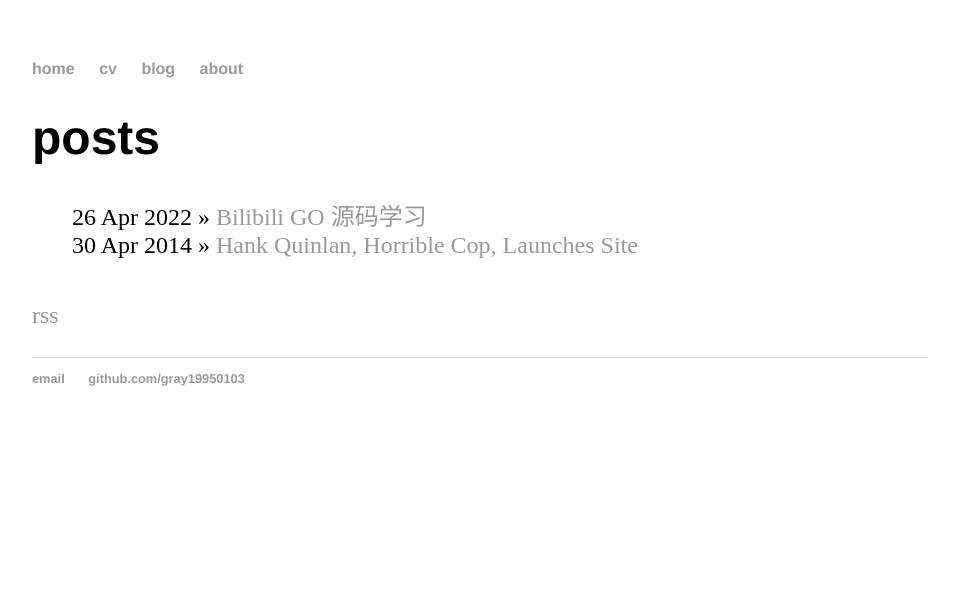
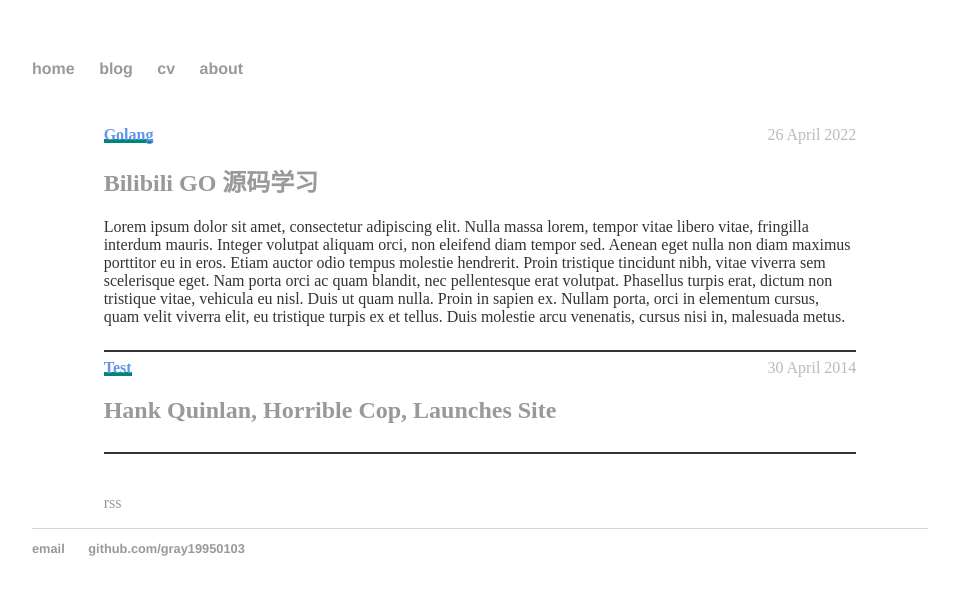
Before and after one commit to gray19950103/gray19950103.github.io, a Jekyll site: the page built from blog/index.html, in a window 1280 px wide. Shown: the top 595 px of the page, without its empty margins (160-1119 px from the left). Built offline with Jekyll 4.4.1, drawn with Linux system fonts in a browser that asks for light colours; comment, search, counter and statistics services are not loaded.

Commit message:
posts stylish

```diff
--- a/_layouts/default.html
+++ b/_layouts/default.html
@@ -4,7 +4,6 @@
 			<title>{{ page.title }}</title>
 			<!-- link to main stylesheet -->
 			<link rel="stylesheet" type="text/css" href="/css/main.css">
-			<link rel="stylesheet" type="text/css" href="/css/syntax.css">
 			<meta name="go-import" content="page.yzr.ink/greetings git github.com/gray19950103/greetings">
 			<script src="https://cdn.jsdelivr.net/npm/anchor-js/anchor.min.js"></script>
 		</head>
@@ -12,8 +11,8 @@
 			<nav>
 	    		<ul>
 	        		<li><a href="/">home</a></li>
-	        		<li><a href="/cv">cv</a></li>
 	        		<li><a href="/blog">blog</a></li>
+					<li><a href="/cv">cv</a></li>
 		        	<li><a href="/about">about</a></li>
 	    		</ul>
 			</nav>
@@ -28,13 +27,5 @@
 	        		<li><a href="https://github.com/gray19950103">github.com/gray19950103</a></li>
 				</ul>
 			</footer>
-		<script>
-			anchors.options = {
-				placement: 'left',
-				visible: 'always',
-				icon: '#',
-			}
-			anchors.add();
-		</script>
 		</body>
 	</html>
--- a/_posts/2014-04-30-hank-quinlan-site-launched.md
+++ b/_posts/2014-04-30-hank-quinlan-site-launched.md
@@ -1,5 +1,6 @@
 ---
 layout: post
+tag: "Test"
 title: "Hank Quinlan, Horrible Cop, Launches Site"
 date: 2014-04-30
 ---
--- a/_posts/2022-04-26-bilibili-go-sourcecode-learn.md
+++ b/_posts/2022-04-26-bilibili-go-sourcecode-learn.md
@@ -1,7 +1,9 @@
 ---
 layout: post
+tag: "Golang"
+date: 2022-04-26
 title: "Bilibili GO 源码学习"
-date: 2022-04-26
+desp: "Lorem ipsum dolor sit amet, consectetur adipiscing elit. Nulla massa lorem, tempor vitae libero vitae, fringilla interdum mauris. Integer volutpat aliquam orci, non eleifend diam tempor sed. Aenean eget nulla non diam maximus porttitor eu in eros. Etiam auctor odio tempus molestie hendrerit. Proin tristique tincidunt nibh, vitae viverra sem scelerisque eget. Nam porta orci ac quam blandit, nec pellentesque erat volutpat. Phasellus turpis erat, dictum non tristique vitae, vehicula eu nisl. Duis ut quam nulla. Proin in sapien ex. Nullam porta, orci in elementum cursus, quam velit viverra elit, eu tristique turpis ex et tellus. Duis molestie arcu venenatis, cursus nisi in, malesuada metus."
 ---
 
 辗转找到bilibili的GO源码，最初泄漏地址 [github.com/openbilibili](https://github.com/openbilibili/go-common/) 已经因为违反DMCA被移除。
--- a/blog/index.html
+++ b/blog/index.html
@@ -2,10 +2,22 @@
 layout: default
 title: posts
 ---
-<h1>{{ page.title }}</h1>
 <ul class="posts">
     {% for post in site.posts %}
-        <li><span>{{ post.date | date_to_string }}</span> » <a href="{{ post.url }}" title="{{ post.title }}">{{ post.title }}</a></li>
+        <li class="post-card">
+            <div class="post-meta">
+                <div class="post-tag">
+                    <a href="{{ post.tag }}">{{ post.tag }}</a>
+                </div>
+                <time datetime="{{ post.date }}">{{ post.date | date_to_long_string }}</time>
+            </div>
+            <div>
+                <a href="{{ post.url }}">
+                    <h2>{{ post.title }}</h2>
+                </a>
+                <p>{{ post.desp }}</p>
+            </div>
+        </li>
     {% endfor %}
 </ul>
 <p><a href="/blog/atom.xml">rss</a></p>
--- a/css/main.css
+++ b/css/main.css
@@ -1,3 +1,4 @@
+@import "syntax.css";
 body {
     margin: 60px auto;
     width: 70%;
@@ -24,21 +25,48 @@ h1 {
     font-family:'Helvetica', 'Arial', 'Sans-Serif';
 }
 p {
-    font-size: 1.5em;
-    line-height: 1.4em;
     color: #333;
 }
 footer {
     border-top: 1px solid #d5d5d5;
     font-size: .8em;
 }
+.container {
+    margin: auto 8%;
+}
 ul.posts {
-    margin: 20px auto 40px;
-    font-size: 1.5em;
+    margin: 40px auto;
+    padding: 0;
+}
+ul.posts li {
+    list-style: none;
+}
+li.post-card {
+    padding: 1% 0;
+    border-bottom: #333333 2px solid;
+}
+div.post-meta {
+    display: flex;
+    justify-content: space-between;
+    align-items: baseline;
+}
+div.post-tag a {
+    color: cornflowerblue;
+    font-weight: bold;
+    text-decoration: none;
+    box-shadow: inset 0 -4px #018574;
+    transition-property: box-shadow;
+    transition-duration: .2s;
+    transition-timing-function: ease-out;
+}
+div.post-tag a:hover {
+    color:#fff;
+    text-shadow: 0 0 1px #fff;
+    box-shadow:inset 0 -1em #018574;
 }
 
-ul.posts li {
-    list-style: none;
+div.post-meta time {
+    color: #BBBBBB;
 }
 
 .anchorjs-link {
```
Also changed, not shown: _layouts/post.html (+8 -0 lines).
